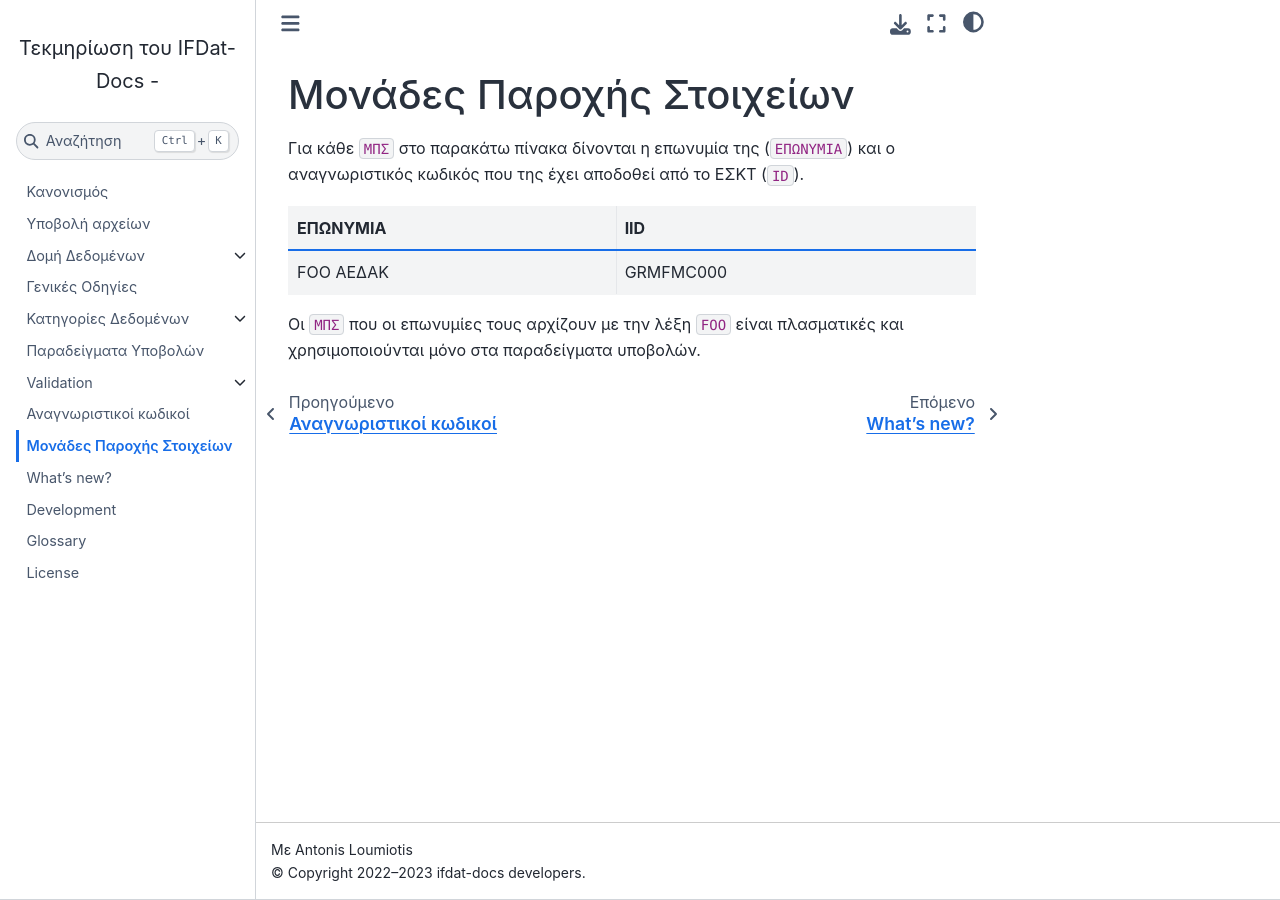
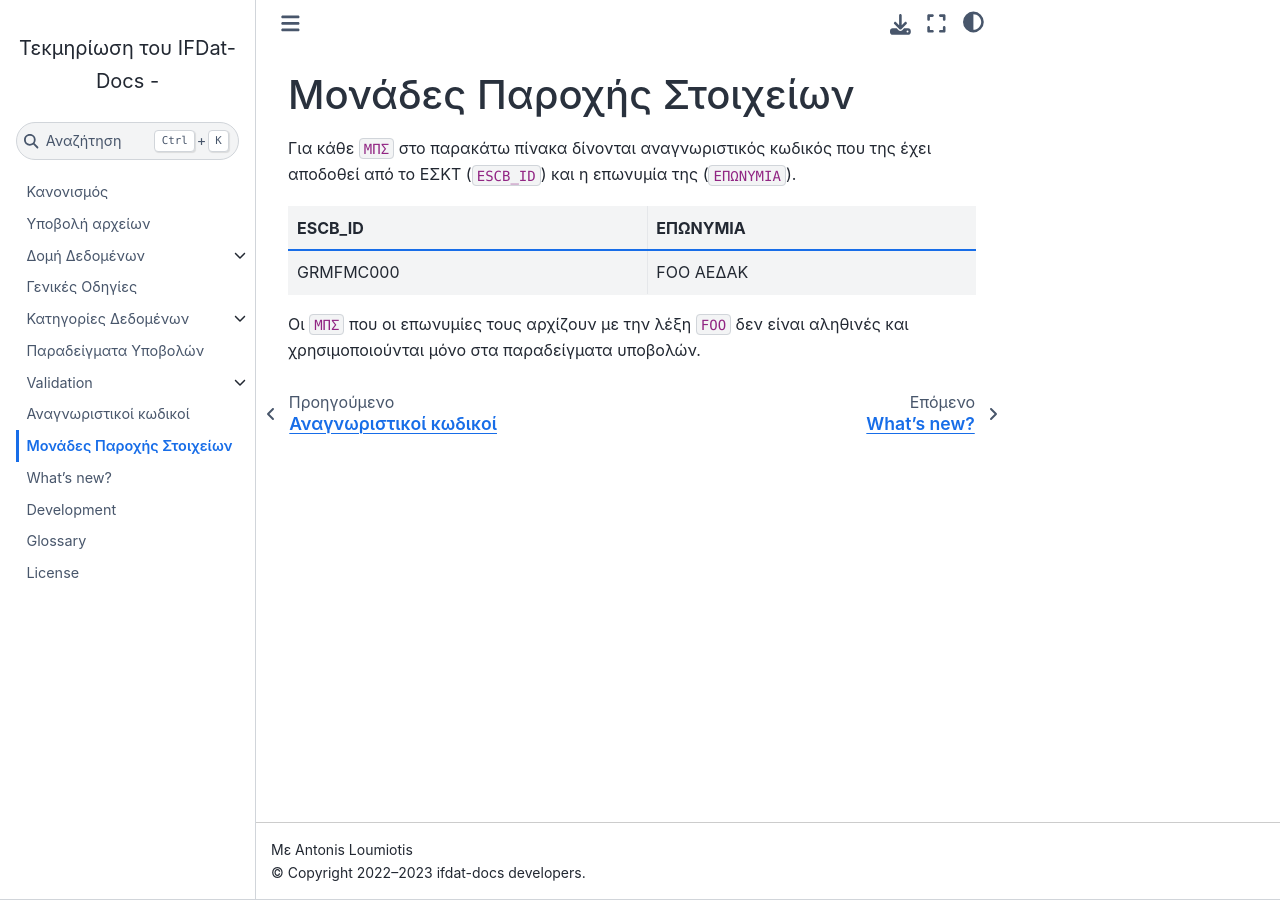
Before and after one commit to lerooze/ifdat-docs, a Sphinx documentation site: the page built from docs/source/sid.rst, in a window 1280 px wide. Built offline with Sphinx 7.4.7 and the Sphinx Book theme 1.1.4, drawn with Linux system fonts in a browser that asks for light colours.

Commit message:
Improve sid.rst

```diff
--- a/docs/source/sid.rst
+++ b/docs/source/sid.rst
@@ -1,14 +1,14 @@
 Μονάδες Παροχής Στοιχείων
 =========================
 
-Για κάθε ``ΜΠΣ`` στο παρακάτω πίνακα δίνονται η επωνυμία της (``ΕΠΩΝΥΜΙΑ``) και ο
-αναγνωριστικός κωδικός που της έχει αποδοθεί από  το ΕΣΚΤ (``ID``).
+Για κάθε ``ΜΠΣ`` στο παρακάτω πίνακα δίνονται αναγνωριστικός κωδικός που της
+έχει αποδοθεί από  το ΕΣΚΤ (``ESCB_ID``) και η επωνυμία της (``ΕΠΩΝΥΜΙΑ``).
 
 +-----------+-----------+
-| ΕΠΩΝΥΜΙΑ  | IID       |
+| ESCB_ID   | ΕΠΩΝΥΜΙΑ  |
 +===========+===========+
-| FOO ΑΕΔΑΚ | GRMFMC000 |
+| GRMFMC000 | FOO ΑΕΔΑΚ |
 +-----------+-----------+
 
-Οι ``ΜΠΣ`` που οι επωνυμίες τους αρχίζουν με την λέξη ``FOO`` είναι πλασματικές
-και χρησιμοποιούνται μόνο στα παραδείγματα υποβολών.
+Οι ``ΜΠΣ`` που οι επωνυμίες τους αρχίζουν με την λέξη ``FOO`` δεν είναι
+αληθινές και χρησιμοποιούνται μόνο στα παραδείγματα υποβολών.
```
